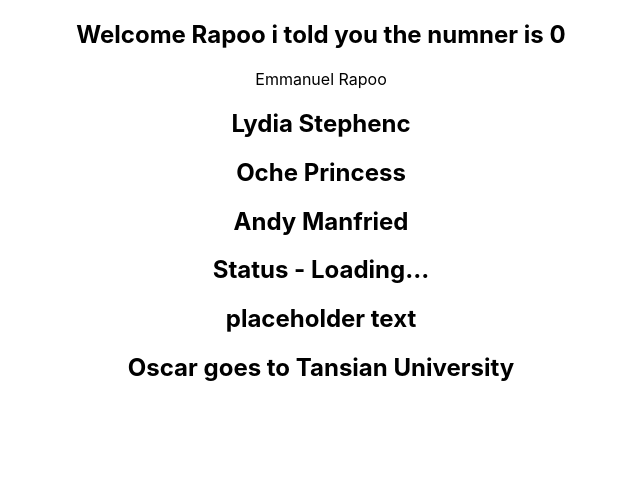
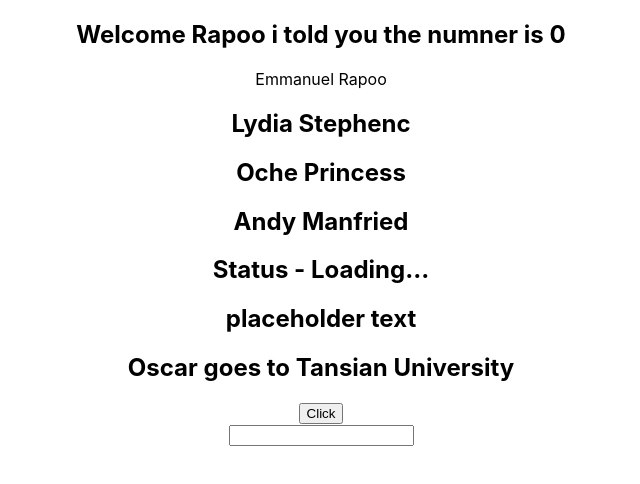
Before and after one commit to aniemmanuelrapoo/react-typescript-code, a React (Create React App) app: page / in a window 1280 px wide. Shown: the top 484 px of the page, without its empty margins (319-959 px from the left). Built offline with nearby package versions, Linux system fonts and the light colour scheme.

Commit message:
event props

```diff
--- a/src/App.tsx
+++ b/src/App.tsx
@@ -1,6 +1,8 @@
 import './App.css';
+import Button from './components/Button';
 import Greet from './components/Greet';
 import Heading from './components/Heading';
+import Input from './components/Input';
 import Oscar from './components/Oscar';
 import Person from './components/Person';
 import PersonList from './components/PersonList';
@@ -36,6 +38,12 @@
       <Oscar>
         <Heading>Oscar goes to Tansian University</Heading>
       </Oscar>
+      <Button handleClick={(event, id) => {
+        console.log('Clicked', event, id)
+      }} />
+      <Input value='' handleChange={(event) => {
+        console.log(event);
+      }} />
     </div>
   );
 }
--- /dev/null
+++ b/src/components/Button.tsx
@@ -0,0 +1,13 @@
+import React from 'react'
+
+type ButtonProps = {
+  handleClick: (event: React.MouseEvent<HTMLButtonElement>, id: number) => void
+}
+
+function Button({handleClick}: ButtonProps) {
+  return (
+    <button onClick={event => handleClick(event, 1)}>Click</button>
+  )
+}
+
+export default Button
--- /dev/null
+++ b/src/components/Input.tsx
@@ -0,0 +1,19 @@
+import React from "react"
+
+type InputProps = {
+  value: string
+  handleChange: (event: React.ChangeEvent<HTMLInputElement>) => void
+}
+
+const Input = ({value, handleChange}: InputProps) => {
+  const handleInputChange = (event: React.ChangeEvent<HTMLInputElement>) => {
+    console.log(event)
+  }
+  return (
+    <div>
+      <input type="text" value={value} onChange={handleInputChange} />
+    </div>
+  )
+}
+
+export default Input
```
